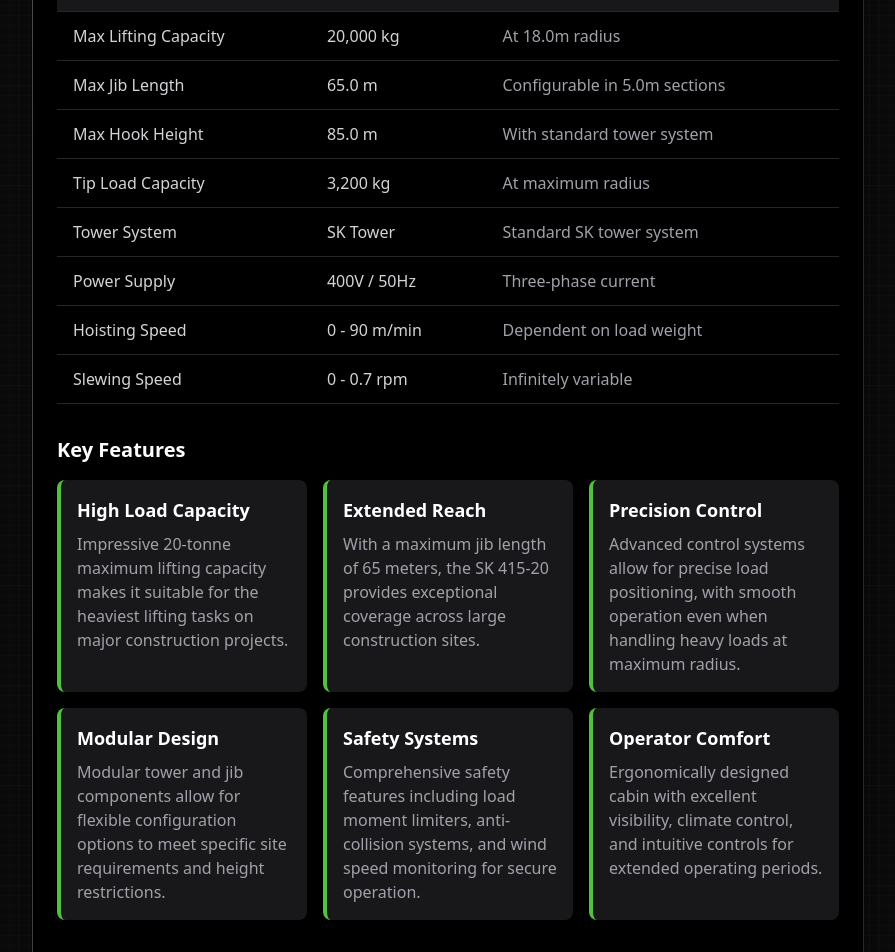
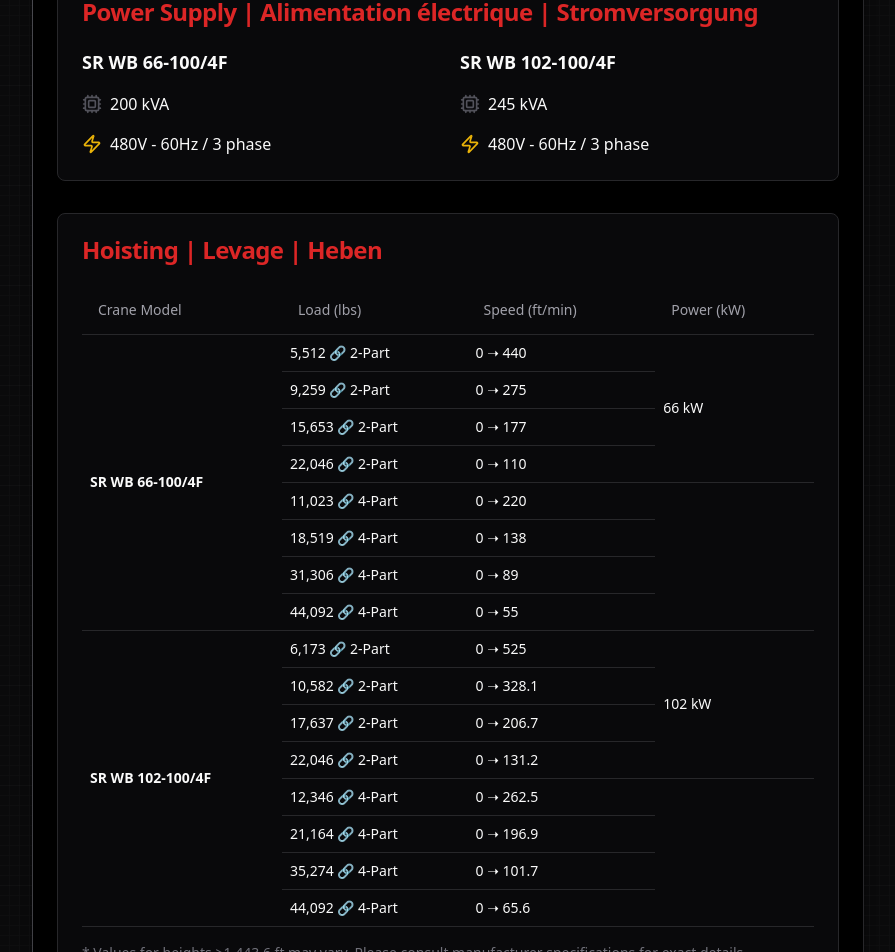
Before and after one commit to ArsCodeAmatoria/lilfoot, a Next.js app: page /tower-crane/terex-sk-415-20 in a window 1280 px wide. Shown: the part 1420-2372 px from the top of the page, without its empty margins (336-1231 px from the left). Built offline with nearby package versions, Linux system fonts and the light colour scheme; a web font is replaced by a local one.

Commit message:
Add hoisting specifications and power supply details to Terex SK 415-20 page

```diff
--- /dev/null
+++ b/app/components/TerexHoistingSpecs.tsx
@@ -0,0 +1,150 @@
+import { Cpu, Zap } from 'lucide-react';
+import { Card, CardContent, CardHeader, CardTitle } from '../../components/ui/card';
+import { Table, TableBody, TableCell, TableHead, TableHeader, TableRow } from '../../components/ui/table';
+
+const TerexHoistingSpecs = () => {
+  return (
+    <div className="space-y-8">
+      {/* Power Supply Section */}
+      <Card>
+        <CardHeader>
+          <CardTitle className="text-red-600 font-bold">
+            Power Supply | Alimentation électrique | Stromversorgung
+          </CardTitle>
+        </CardHeader>
+        <CardContent>
+          <div className="grid grid-cols-1 md:grid-cols-2 gap-6">
+            {/* SR WB 66-100/4F */}
+            <div className="space-y-4">
+              <h3 className="font-semibold text-lg">SR WB 66-100/4F</h3>
+              <div className="flex items-center gap-2">
+                <Cpu className="h-5 w-5 text-gray-600" />
+                <span>200 kVA</span>
+              </div>
+              <div className="flex items-center gap-2">
+                <Zap className="h-5 w-5 text-yellow-500" />
+                <span>480V - 60Hz / 3 phase</span>
+              </div>
+            </div>
+
+            {/* SR WB 102-100/4F */}
+            <div className="space-y-4">
+              <h3 className="font-semibold text-lg">SR WB 102-100/4F</h3>
+              <div className="flex items-center gap-2">
+                <Cpu className="h-5 w-5 text-gray-600" />
+                <span>245 kVA</span>
+              </div>
+              <div className="flex items-center gap-2">
+                <Zap className="h-5 w-5 text-yellow-500" />
+                <span>480V - 60Hz / 3 phase</span>
+              </div>
+            </div>
+          </div>
+        </CardContent>
+      </Card>
+
+      {/* Hoisting Table Section */}
+      <Card>
+        <CardHeader>
+          <CardTitle className="text-red-600 font-bold">
+            Hoisting | Levage | Heben
+          </CardTitle>
+        </CardHeader>
+        <CardContent>
+          <div className="overflow-x-auto">
+            <Table>
+              <TableHeader>
+                <TableRow>
+                  <TableHead className="w-[200px]">Crane Model</TableHead>
+                  <TableHead>Load (lbs)</TableHead>
+                  <TableHead>Speed (ft/min)</TableHead>
+                  <TableHead>Power (kW)</TableHead>
+                </TableRow>
+              </TableHeader>
+              <TableBody>
+                {/* SR WB 66-100/4F */}
+                <TableRow>
+                  <TableCell className="font-semibold" rowSpan={8}>SR WB 66-100/4F</TableCell>
+                  <TableCell>5,512 🔗 2-Part</TableCell>
+                  <TableCell>0 ➝ 440</TableCell>
+                  <TableCell rowSpan={4}>66 kW</TableCell>
+                </TableRow>
+                <TableRow>
+                  <TableCell>9,259 🔗 2-Part</TableCell>
+                  <TableCell>0 ➝ 275</TableCell>
+                </TableRow>
+                <TableRow>
+                  <TableCell>15,653 🔗 2-Part</TableCell>
+                  <TableCell>0 ➝ 177</TableCell>
+                </TableRow>
+                <TableRow>
+                  <TableCell>22,046 🔗 2-Part</TableCell>
+                  <TableCell>0 ➝ 110</TableCell>
+                </TableRow>
+                <TableRow>
+                  <TableCell>11,023 🔗 4-Part</TableCell>
+                  <TableCell>0 ➝ 220</TableCell>
+                  <TableCell rowSpan={4}></TableCell>
+                </TableRow>
+                <TableRow>
+                  <TableCell>18,519 🔗 4-Part</TableCell>
+                  <TableCell>0 ➝ 138</TableCell>
+                </TableRow>
+                <TableRow>
+                  <TableCell>31,306 🔗 4-Part</TableCell>
+                  <TableCell>0 ➝ 89</TableCell>
+                </TableRow>
+                <TableRow>
+                  <TableCell>44,092 🔗 4-Part</TableCell>
+                  <TableCell>0 ➝ 55</TableCell>
+                </TableRow>
+
+                {/* SR WB 102-100/4F */}
+                <TableRow>
+                  <TableCell className="font-semibold" rowSpan={8}>SR WB 102-100/4F</TableCell>
+                  <TableCell>6,173 🔗 2-Part</TableCell>
+                  <TableCell>0 ➝ 525</TableCell>
+                  <TableCell rowSpan={4}>102 kW</TableCell>
+                </TableRow>
+                <TableRow>
+                  <TableCell>10,582 🔗 2-Part</TableCell>
+                  <TableCell>0 ➝ 328.1</TableCell>
+                </TableRow>
+                <TableRow>
+                  <TableCell>17,637 🔗 2-Part</TableCell>
+                  <TableCell>0 ➝ 206.7</TableCell>
+                </TableRow>
+                <TableRow>
+                  <TableCell>22,046 🔗 2-Part</TableCell>
+                  <TableCell>0 ➝ 131.2</TableCell>
+                </TableRow>
+                <TableRow>
+                  <TableCell>12,346 🔗 4-Part</TableCell>
+                  <TableCell>0 ➝ 262.5</TableCell>
+                  <TableCell rowSpan={4}></TableCell>
+                </TableRow>
+                <TableRow>
+                  <TableCell>21,164 🔗 4-Part</TableCell>
+                  <TableCell>0 ➝ 196.9</TableCell>
+                </TableRow>
+                <TableRow>
+                  <TableCell>35,274 🔗 4-Part</TableCell>
+                  <TableCell>0 ➝ 101.7</TableCell>
+                </TableRow>
+                <TableRow>
+                  <TableCell>44,092 🔗 4-Part</TableCell>
+                  <TableCell>0 ➝ 65.6</TableCell>
+                </TableRow>
+              </TableBody>
+            </Table>
+          </div>
+          <p className="text-sm text-gray-500 mt-4">
+            * Values for heights {'>'}1,443.6 ft may vary. Please consult manufacturer specifications for exact details.
+          </p>
+        </CardContent>
+      </Card>
+    </div>
+  );
+};
+
+export default TerexHoistingSpecs;
--- a/app/tower-crane/terex-sk-415-20/page.tsx
+++ b/app/tower-crane/terex-sk-415-20/page.tsx
@@ -20,6 +20,7 @@ import CraneLoadDiagram164Wrapper from '../../components/CraneLoadDiagram164Wrap
 import CraneLoadDiagram147Wrapper from '../../components/CraneLoadDiagram147Wrapper';
 import CraneLoadDiagram131Wrapper from '../../components/CraneLoadDiagram131Wrapper';
 import CraneLoadDiagram114Wrapper from '../../components/CraneLoadDiagram114Wrapper';
+import TerexHoistingSpecs from '../../components/TerexHoistingSpecs';
 
 export const metadata = {
   title: 'Terex SK 415-20 Specifications | Tower Cranes | lilfoot',
@@ -121,12 +122,14 @@ export default function TerexSK41520Page() {
         </p>
       </div>
 
-      {/* Technical Specifications Table */}
-      <div>
-        <h2 className="text-xl font-bold text-white mb-4 flex items-center">
-          <PackageCheck className="mr-2 text-highlight" size={24} />
-          Technical Specifications
-        </h2>
+      {/* Technical Specifications Section */}
+      <div className="space-y-6">
+        <h2 className="text-2xl font-bold text-white">Technical Specifications</h2>
+
+        {/* Hoisting and Power Supply Specifications */}
+        <TerexHoistingSpecs />
+
+        {/* Technical Specifications Table */}
         <div className="overflow-x-auto">
           <table className="w-full border-collapse">
             <thead>
```
